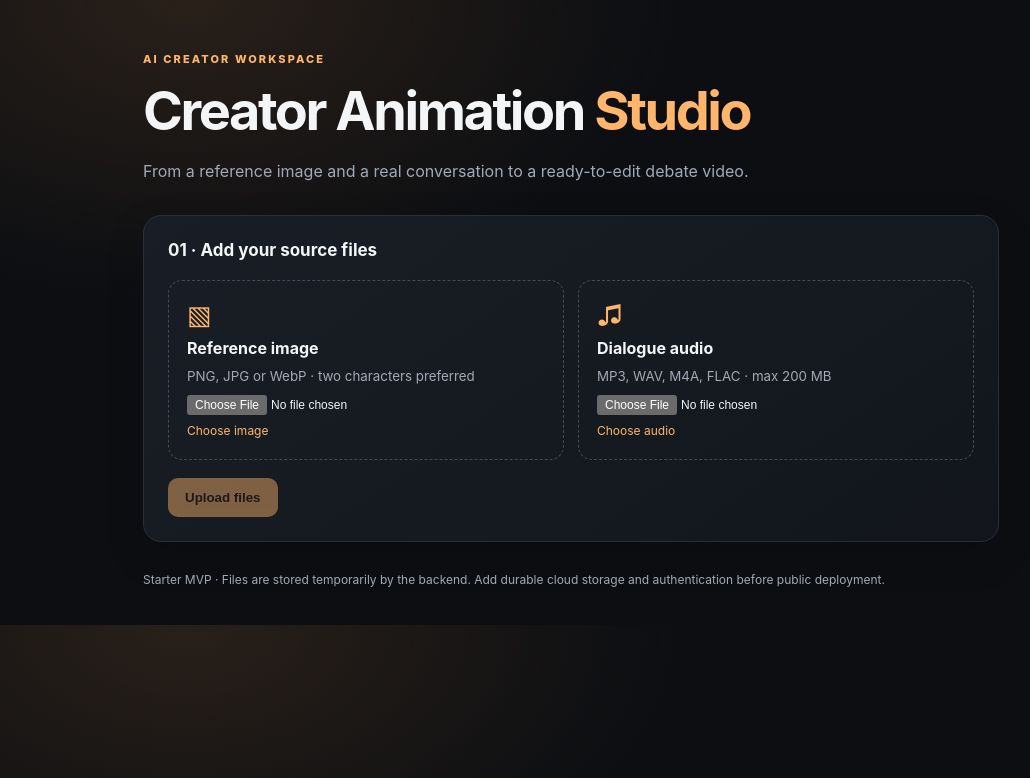
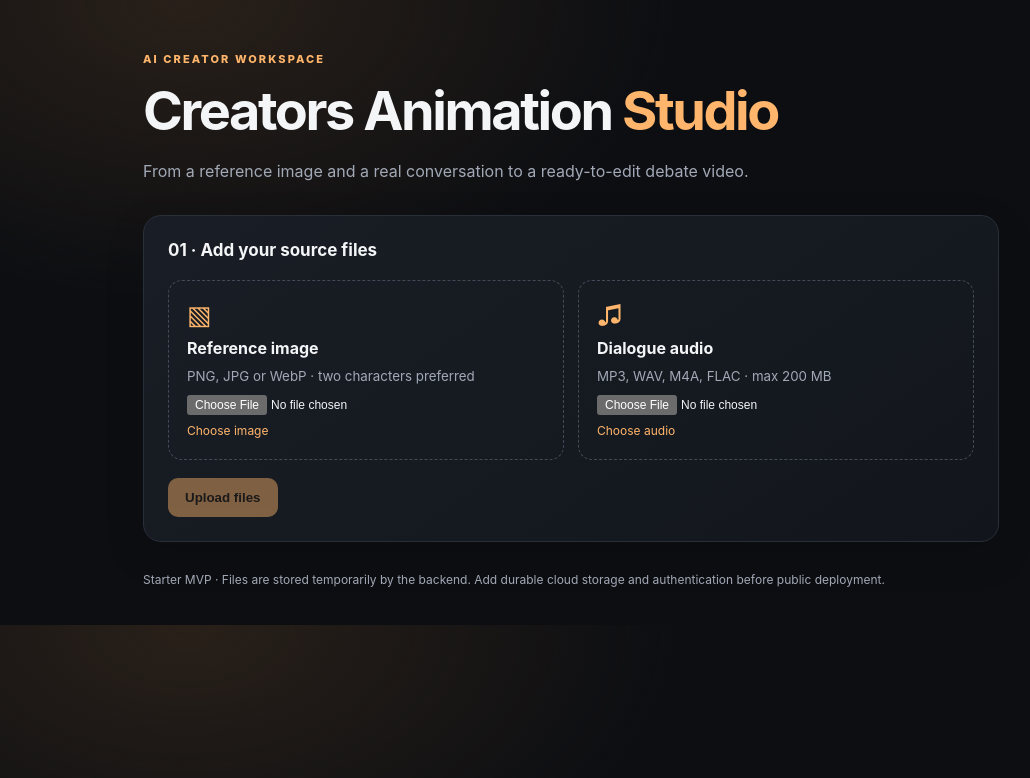
Before and after one commit to smadanan/animation-generator, a Next.js app in the folder frontend/: page / in a window 1280 px wide. Shown: the top 778 px of the page, without its empty margins (69-1099 px from the left). Built offline with nearby package versions, Linux system fonts and the light colour scheme.

Commit message:
Rename product branding to Creators Animation Studio

```diff
--- a/frontend/app/layout.tsx
+++ b/frontend/app/layout.tsx
@@ -1,4 +1,4 @@
 import type { Metadata } from 'next';
 import './style.css';
-export const metadata: Metadata = { title: 'Chai Animation Studio', description: 'Turn two-person dialogue audio into animated debate videos.' };
+export const metadata: Metadata = { title: 'Creators Animation Studio', description: 'Turn two-person dialogue audio into animated debate videos.' };
 export default function RootLayout({ children }: Readonly<{ children: React.ReactNode }>) { return <html lang="en"><body>{children}</body></html>; }
--- a/frontend/app/page.tsx
+++ b/frontend/app/page.tsx
@@ -36,7 +36,7 @@ export default function Home() {
  async function create(){ if(!image||!audio||busy)return; setBusy(true);setUploading(true);setUploadStartedAt(Date.now()/1000);setClock(Date.now());setErr('');try{const f=new FormData();f.append('reference_image',image);f.append('audio',audio);const r=await fetch(`${API}/api/jobs`,{method:'POST',body:f});const d=await r.json();if(!r.ok)throw Error(d.detail||'Upload failed');setJob(d);}catch(e){setErr(e instanceof Error?e.message:String(e));}finally{setUploading(false);setBusy(false)} }
  async function action(path:string,body?:unknown,method='POST'){if(!job)return;setBusy(true);setErr('');if(path==='analyze')setJob(current=>current?{...current,status:'analyzing',progress:20,stage:'starting',error:undefined,note:'Starting audio analysis and speaker detection…',started_at:current.started_at||Date.now()/1000}:current);try{const r=await fetch(`${API}/api/jobs/${job.id}/${path}`,{method,headers:body?{'Content-Type':'application/json'}:undefined,body:body?JSON.stringify(body):undefined});const d=await r.json();if(!r.ok)throw Error(d.detail||'Request failed');setJob(d);}catch(e){const message=e instanceof Error?e.message:String(e);setErr(message);if(path==='analyze')setJob(current=>current?{...current,status:'error',error:message,note:'Could not start audio analysis.'}:current);}finally{setBusy(false)} }
  async function refresh(){if(!job)return;const r=await fetch(`${API}/api/jobs/${job.id}`);if(r.ok)setJob(await r.json());}
- return <main className="shell"><header><div className="eyebrow">AI CREATOR WORKSPACE</div><h1>Creator Animation <span>Studio</span></h1><p className="sub">From a reference image and a real conversation to a ready-to-edit debate video.</p></header>
+ return <main className="shell"><header><div className="eyebrow">AI CREATOR WORKSPACE</div><h1>Creators Animation <span>Studio</span></h1><p className="sub">From a reference image and a real conversation to a ready-to-edit debate video.</p></header>
  <section className="panel"><h2>01 · Add your source files</h2><div className="uploads"><label className="drop"><span className="glyph">▧</span><strong>Reference image</strong><small>PNG, JPG or WebP · two characters preferred</small><input type="file" accept="image/*" onChange={e=>setImage(e.target.files?.[0]||null)}/><em>{image?.name||'Choose image'}</em>{image&&<img className="thumb" src={URL.createObjectURL(image)} alt="Reference preview"/>}</label><label className="drop"><span className="glyph">♫</span><strong>Dialogue audio</strong><small>MP3, WAV, M4A, FLAC · max 200 MB</small><input type="file" accept="audio/*" onChange={e=>setAudio(e.target.files?.[0]||null)}/><em>{audio?.name||'Choose audio'}</em></label></div><button disabled={!image||!audio||busy} onClick={create}>{busy&&!job?'Uploading…':'Upload files'}</button></section>
  {uploading&&<section className="panel" role="status" aria-live="polite"><div className="row"><h2>02 · Generation job</h2><span className="status">uploading</span></div><div className="work-status"><span className="work-spinner" aria-hidden="true"></span><div className="work-copy"><strong>Working on your audio</strong><span>Uploading your audio and reference image to the server…</span><small>Elapsed {Math.floor(Math.max(0,clock/1000-(uploadStartedAt||clock/1000))/60).toString().padStart(2,'0')}:{Math.floor(Math.max(0,clock/1000-(uploadStartedAt||clock/1000))%60).toString().padStart(2,'0')} · Upload in progress</small></div></div><div className="progress" aria-label="Upload in progress"><span style={{width:'8%'}}/></div><p className="muted">Upload started. Analysis status will appear as soon as the server accepts the files.</p></section>}
  {job&&<section className="panel"><div className="row"><h2>02 · Generation job</h2><span className="status">{job.status.replaceAll('_',' ')}</span></div>
--- a/frontend/package.json
+++ b/frontend/package.json
@@ -1 +1 @@
-{"name":"chai-animation-generator-ui","private":true,"version":"0.1.0","scripts":{"dev":"next dev -H 0.0.0.0","build":"next build","start":"next start -H 0.0.0.0"},"dependencies":{"next":"^15.2.0","react":"^19.0.0","react-dom":"^19.0.0"},"devDependencies":{"typescript":"^5.7.0","@types/node":"^22.0.0","@types/react":"^19.0.0"}}
+{"name":"creators-animation-studio-ui","private":true,"version":"0.1.0","scripts":{"dev":"next dev -H 0.0.0.0","build":"next build","start":"next start -H 0.0.0.0"},"dependencies":{"next":"^15.2.0","react":"^19.0.0","react-dom":"^19.0.0"},"devDependencies":{"typescript":"^5.7.0","@types/node":"^22.0.0","@types/react":"^19.0.0"}}
```
Also changed, not shown: 3 other files (tests, documents, lock files or other folders).
